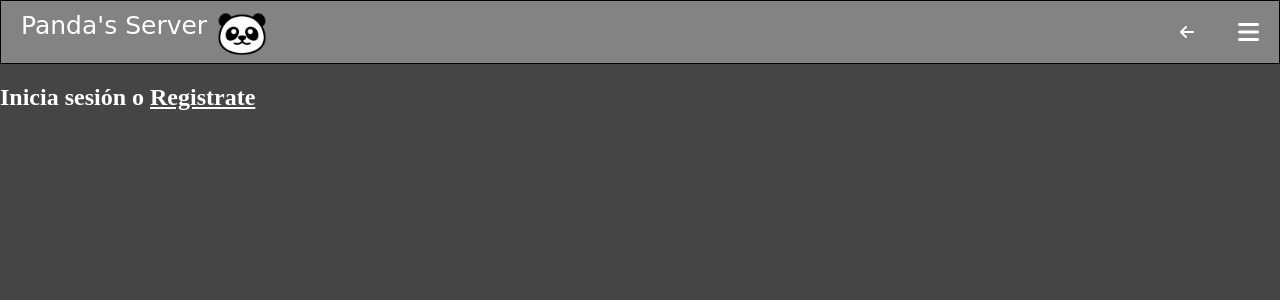
After one commit to AndersonAltamirano/AndersonAltamirano.github.io, a PHP site: page /iniciarsesion.php in a window 1280 px wide. The commit adds this page. Shown: the top 300 px of the page. Run offline with PHP 8.4, Linux system fonts and the light colour scheme; some libraries are stand-ins or nearby versions.

Commit message:
nuevos conocimientos php

```diff
--- a/index.php
+++ b/index.php
@@ -29,7 +29,7 @@
 
 
         <ul>
-            <a href=""><li class="opcion"><i class="fa-solid fa-user"></i></li></a>
+            <a href="iniciarsesion.php"><li class="opcion"><i class="fa-solid fa-user"></i></li></a>
             <a href=""><li class="opcion"><i class="fa-solid fa-bars fa-xl"></i></li></a>
         </ul>
     </nav>
--- /dev/null
+++ b/iniciarsesiion.css
@@ -0,0 +1,12 @@
+body{
+    background-color: #454545;
+}
+.iniciar{
+    color: white;
+}
+.registrate{
+    color: white;
+}
+.cajon-iniciar-sesion{
+
+}
--- /dev/null
+++ b/iniciarsesion.php
@@ -0,0 +1,36 @@
+<!DOCTYPE html>
+<html lang="en">
+<head>
+    <meta charset="UTF-8">
+    <meta name="viewport" content="width=device-width, initial-scale=1.0">
+    <title>Inicia Sesión o Registrate</title>
+    <link rel="stylesheet" href="iniciarsesiion.css">
+    <link rel="stylesheet" href="style.css">
+    <script src="https://kit.fontawesome.com/6aaf19ff43.js" crossorigin="anonymous"></script>
+
+</head>
+
+<body>
+<nav class="container">
+        <div class="logos">
+            <a href="" class="logo">Panda's Server</a>
+            <img src="Imagenes/panda.png" alt="" class="panda">
+        </div>
+
+
+
+
+        <ul>
+            <a href="iniciarsesion.php"><li class="opcion"><i class="fa-solid fa-arrow-left"></i></li></a>
+            <a href=""><li class="opcion"><i class="fa-solid fa-bars fa-xl"></i></li></a>
+        </ul>
+    </nav>
+<div class="cajon-inicio-sesion">
+    <h2 class="iniciar">Inicia sesión o <a href="registrate.php" class="registrate">Registrate</a></h2>
+    <form action="">
+
+    </form>
+</div>
+
+</body>
+</html>
--- /dev/null
+++ b/php/guardar.php
@@ -0,0 +1,4 @@
+<?php
+
+
+?>
--- /dev/null
+++ b/php/procesar.php
@@ -0,0 +1,6 @@
+<?php
+$nombre = $_POST["nombre"];
+$apellido = $_POST["apellido"];
+
+echo "el nombre es $nombre"." y el apellido es $apellido";
+?>
```
Also changed, not shown: php/dowhile.php (added, +10 -0 lines), php/for.php (added, +8 -0 lines), php/foreach.php (added, +17 -0 lines), php/formularios.php (added, +15 -0 lines), php/guardartext.php (added, +11 -0 lines), php/switch.php (added, +11 -0 lines), php/while.php (added, +8 -0 lines).
